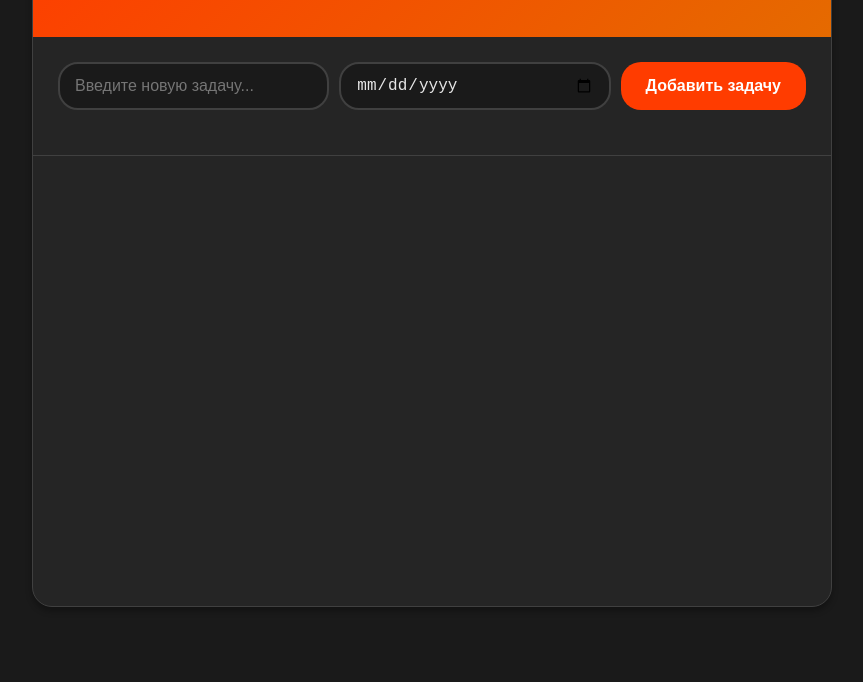
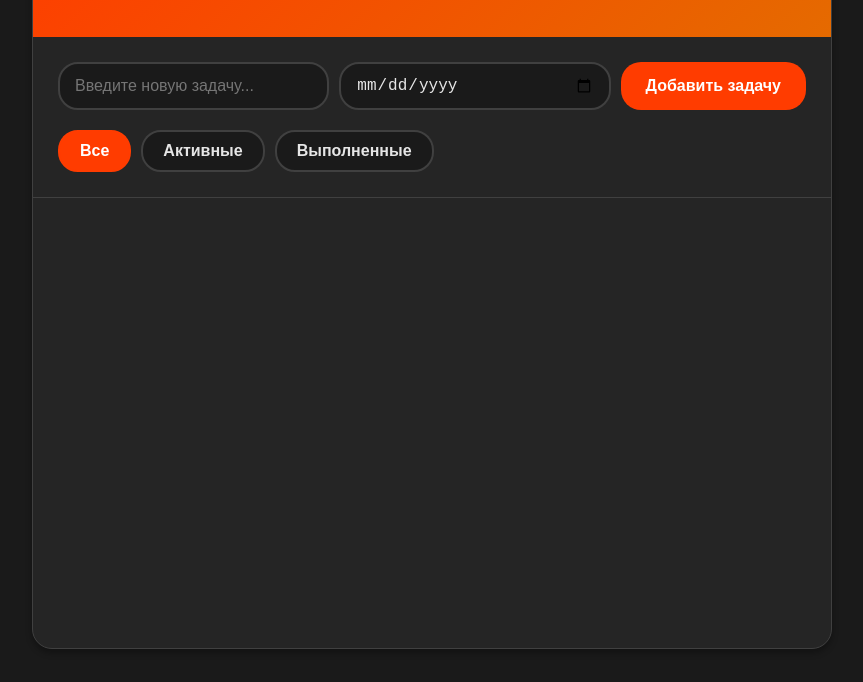
Before and after one commit to qroog/lab2_web, a plain HTML site: page index.html in a window 1280 px wide. Shown: the part 118-800 px from the top of the page, without its empty margins (208-1071 px from the left). Drawn offline with Linux system fonts and the light colour scheme.

Commit message:
статусы задач

```diff
--- a/script.js
+++ b/script.js
@@ -1,6 +1,7 @@
 class TodoApp {
     constructor() {
         this.tasks = JSON.parse(localStorage.getItem('todoTasks') || '[]');
+        this.currentFilter = 'all';
         this.init();
     }
 
@@ -14,6 +15,13 @@ class TodoApp {
                     <input type="text" id="taskInput" placeholder="Введите новую задачу..." class="task-input">
                     <input type="date" id="taskDate" class="task-date">
                     <button class="btn btn-primary" id="addTaskBtn">Добавить задачу</button>
+                </div>
+                <div class="filter-group">
+                    <div class="filter-buttons">
+                        <button class="btn btn-filter active" data-filter="all">Все</button>
+                        <button class="btn btn-filter" data-filter="active">Активные</button>
+                        <button class="btn btn-filter" data-filter="completed">Выполненные</button>
+                    </div>
                 </div>
             </div>
             <div class="tasks-container">
@@ -33,6 +41,11 @@ class TodoApp {
         });
 
         document.getElementById('addTaskBtn').addEventListener('click', () => this.addTask());
+
+        document.querySelectorAll('.btn-filter[data-filter]').forEach(btn =>
+            btn.addEventListener('click', e => this.setFilter(e.target.dataset.filter))
+        );
+
         this.render();
     }
 
@@ -80,8 +93,20 @@ class TodoApp {
         this.render();
     }
 
+    setFilter(filter) {
+        this.currentFilter = filter;
+        document.querySelectorAll('.btn-filter').forEach(btn =>
+            btn.classList.toggle('active', btn.dataset.filter === filter)
+        );
+        this.render();
+    }
+
     render() {
-		this.els.list.innerHTML = this.tasks.map(t => `
+        let filtered = this.currentFilter === 'active' ? this.tasks.filter(t => !t.completed) :
+                       this.currentFilter === 'completed' ? this.tasks.filter(t => t.completed) :
+                       this.tasks;
+
+        this.els.list.innerHTML = filtered.map(t => `
             <li class="task-item ${t.completed ? 'completed' : ''}" data-id="${t.id}">
                 <input type="checkbox" class="task-checkbox" ${t.completed ? 'checked' : ''}
                     onchange="app.toggleComplete(${t.id})">
--- a/style.css
+++ b/style.css
@@ -192,3 +192,29 @@ body {
 .btn-delete:hover {
   background: #c82333;
 }
+
+.filter-group {
+  display: flex;
+  gap: 15px;
+  align-items: center;
+  flex-wrap: wrap;
+}
+
+.filter-buttons {
+  display: flex;
+  gap: 10px;
+  flex-wrap: wrap;
+}
+
+.btn-filter {
+  background: var(--dark-bg);
+  border: 2px solid var(--gray-light);
+  color: var(--dark-text);
+  padding: 10px 20px;
+}
+
+.btn-filter.active {
+  background: var(--orange);
+  color: white;
+  border-color: var(--orange);
+}
```
Lines whose indentation alone changed are shown as unchanged.
